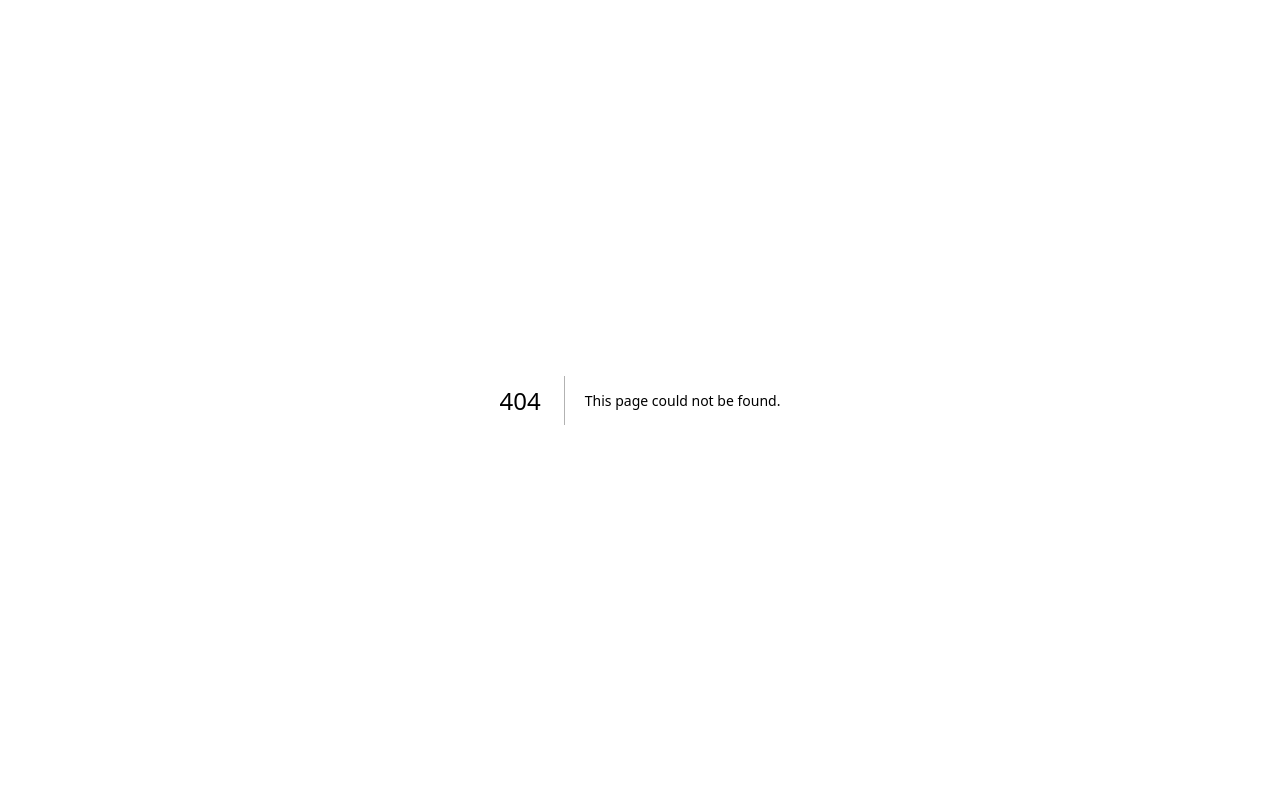
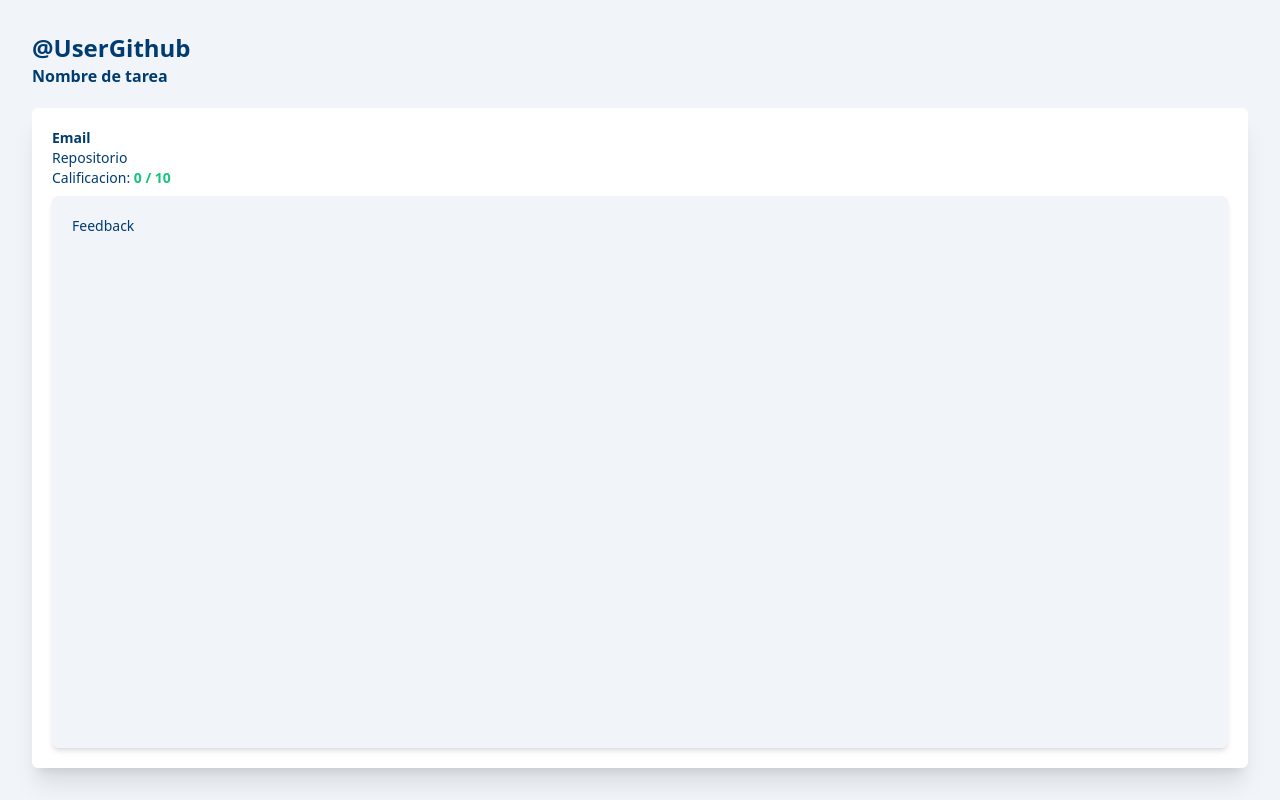
Before and after one commit to ChristopherCalderon/sae-frontend, a Next.js app: page /feedback in a window 1280 px wide. Before the commit this address had no page. Built offline with nearby package versions, Linux system fonts and the light colour scheme.

Commit message:
feat: add user feedback view :sparkles:

```diff
--- /dev/null
+++ b/src/app/feedback/page.jsx
@@ -0,0 +1,55 @@
+'use client'
+import Loading from '@/components/loader/Loading'
+import React, { useState } from 'react'
+
+import ReactMarkdown from "react-markdown";
+
+function Feedback() {
+    const [loading, setloading] = useState(false);
+  return (
+    <div className="bg-background flex flex-col gap-5 w-full h-screen p-8 overflow-clip">
+    <div className="w-ful text-primary flex items-center justify-between ">
+      <div>
+        <h1 className="text-2xl font-bold">@UserGithub</h1>
+        <p className="font-semibold">Nombre de tarea</p>
+      </div>
+    </div>
+    <div className="w-full h-full flex flex-col gap-4 bg-white shadow-xl overflow-clip px-5 py-5 rounded-md text-primary text-sm">
+      {loading ? (
+        <Loading />
+      ) : (
+        <div className="w-full h-full flex flex-col gap-2">
+          {/* Contenedor de informacion */}
+          <div className="flex w-full justify-between">
+            {/* Informacion de retroalimentacion */}
+            <div className="flex flex-col">
+
+              <h1 className="font-bold">Email</h1>
+              <h1 className="font-medium">Repositorio</h1>
+              <span className="flex gap-5 font-medium" >
+                <p>
+                  Calificacion:{" "}
+                  <a className="text-accent font-semibold">
+                    0 / 10
+                  </a>
+                </p>
+              </span>
+            </div>
+          </div>
+
+          {/* Contenedor de feedback */}
+          <div
+            className="w-full h-[90%] p-5 rounded-md shadow-md overflow-y-scroll bg-background   [&::-webkit-scrollbar]:w-1
+      [&::-webkit-scrollbar-track]:bg-background
+      [&::-webkit-scrollbar-thumb]:bg-primary"
+          >
+            <ReactMarkdown>Feedback</ReactMarkdown>
+          </div>
+        </div>
+      )}
+    </div>
+  </div>
+  )
+}
+
+export default Feedback
```
